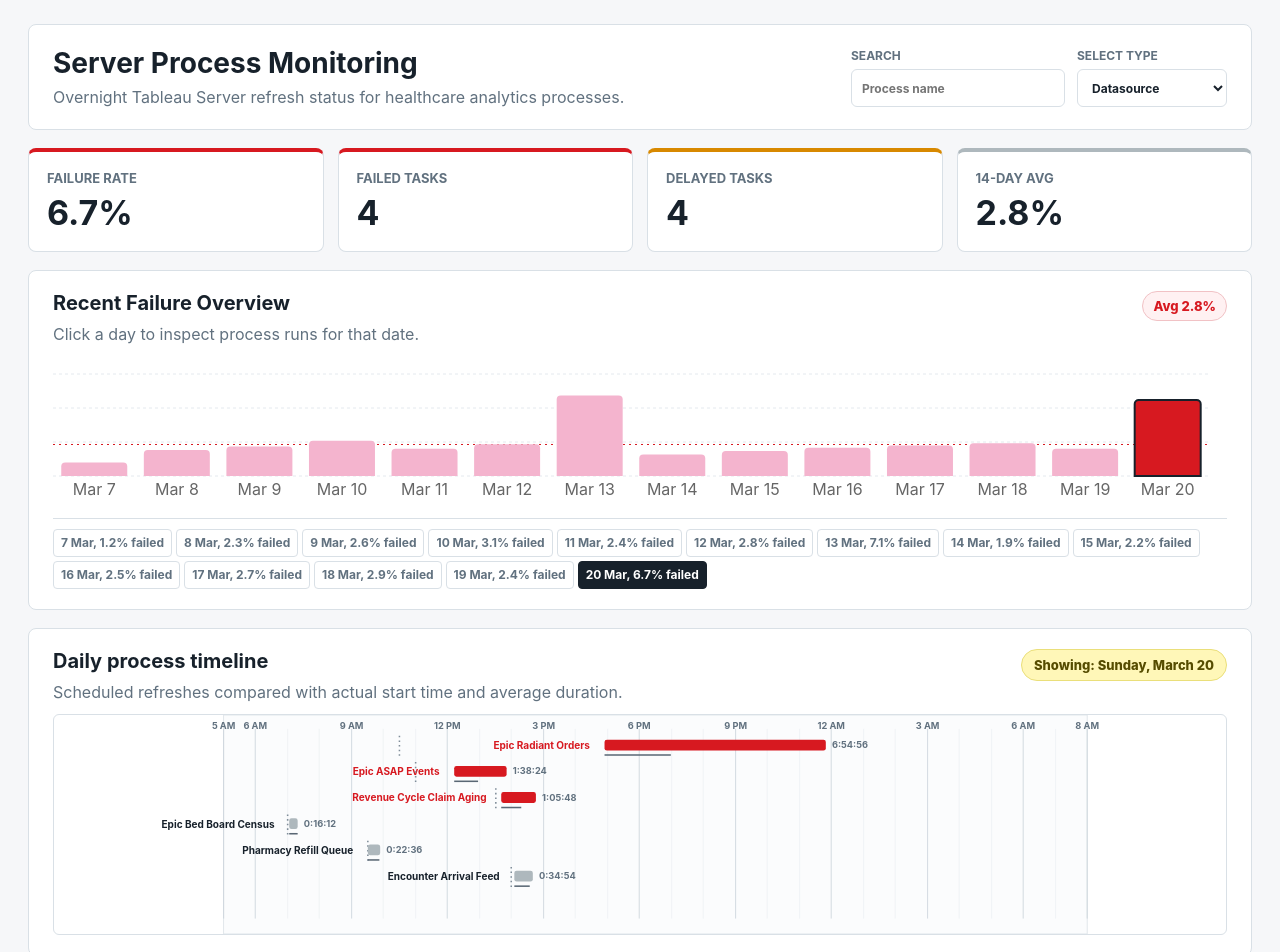
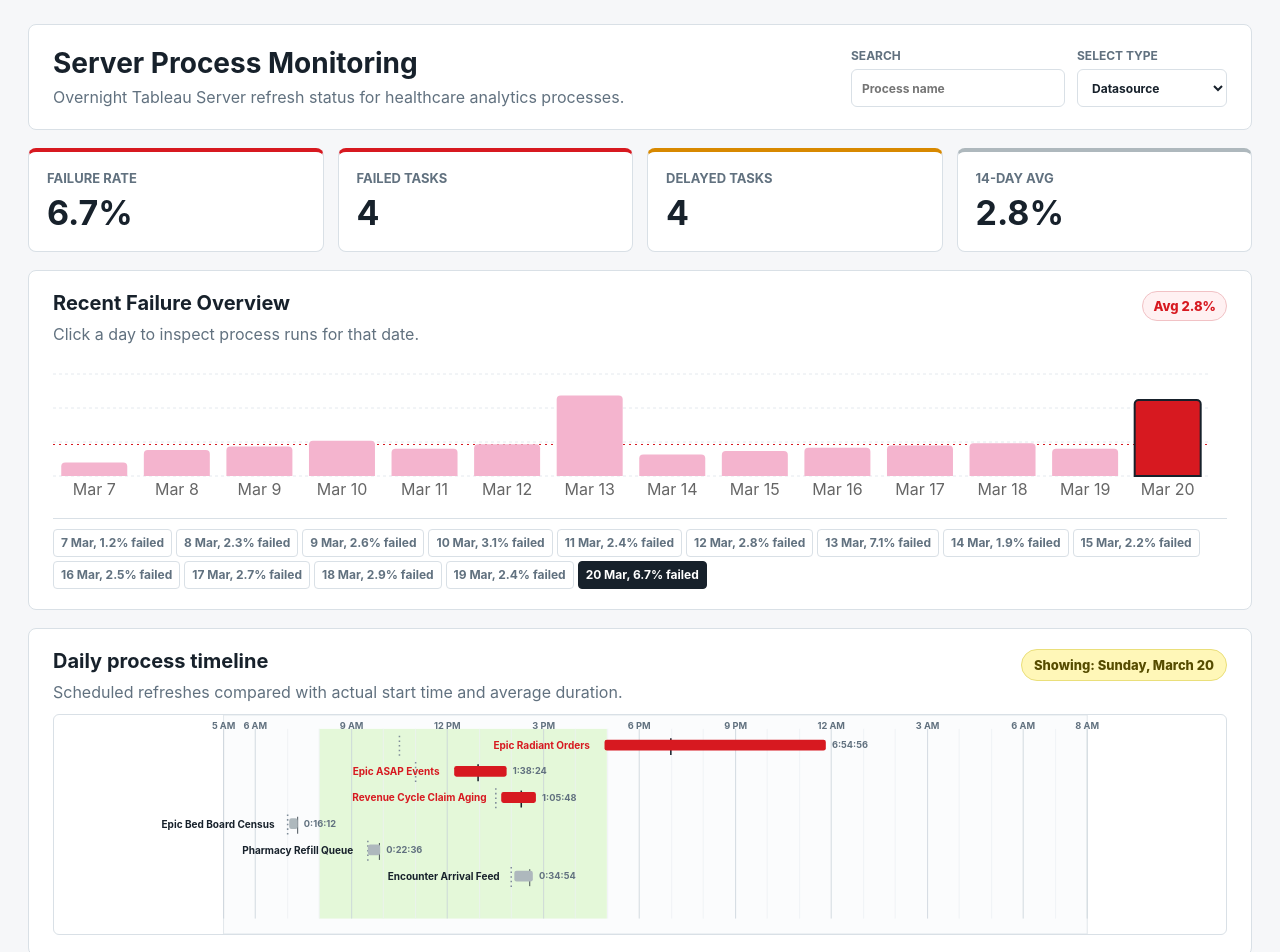
Before and after one commit to nguyenlamnghia/Data_Visualization_Server_Process_Monitoring, a React (Vite) app: page / in a window 1280 px wide. Shown: the top 952 px of the page. Built offline with nearby package versions, Linux system fonts and the light colour scheme.

Commit message:
fix: vertical average tick and work-window band on timeline

```diff
--- a/src/components/ProcessTimeline.tsx
+++ b/src/components/ProcessTimeline.tsx
@@ -82,6 +82,13 @@ export function ProcessTimeline({
             fill="#fbfcfd"
             stroke="#d9e0e6"
           />
+          <rect
+            x={chartLeft + Math.round(((8 - scale.startHour) / 27) * scale.width)}
+            y={chartTop - 18}
+            width={Math.round(((17 - 8) / 27) * scale.width)}
+            height={height - chartTop - 2}
+            fill="var(--work-window)"
+          />
           {axisHours.map((hour) => {
             const x = chartLeft + Math.round(((hour - scale.startHour) / 27) * scale.width);
             const majorHour = hour % 3 === 0 || hour === scale.startHour || hour === scale.endHour;
@@ -144,12 +151,12 @@ export function ProcessTimeline({
                   strokeWidth={2}
                 />
                 <line
-                  x1={actualX}
+                  x1={actualX + averageWidth}
                   x2={actualX + averageWidth}
-                  y1={y + 16}
+                  y1={y - 6}
                   y2={y + 16}
-                  stroke="#596774"
-                  strokeWidth={2}
+                  stroke="#17212b"
+                  strokeWidth={failed ? 2 : 1}
                 />
                 <rect
                   x={actualX}
```
